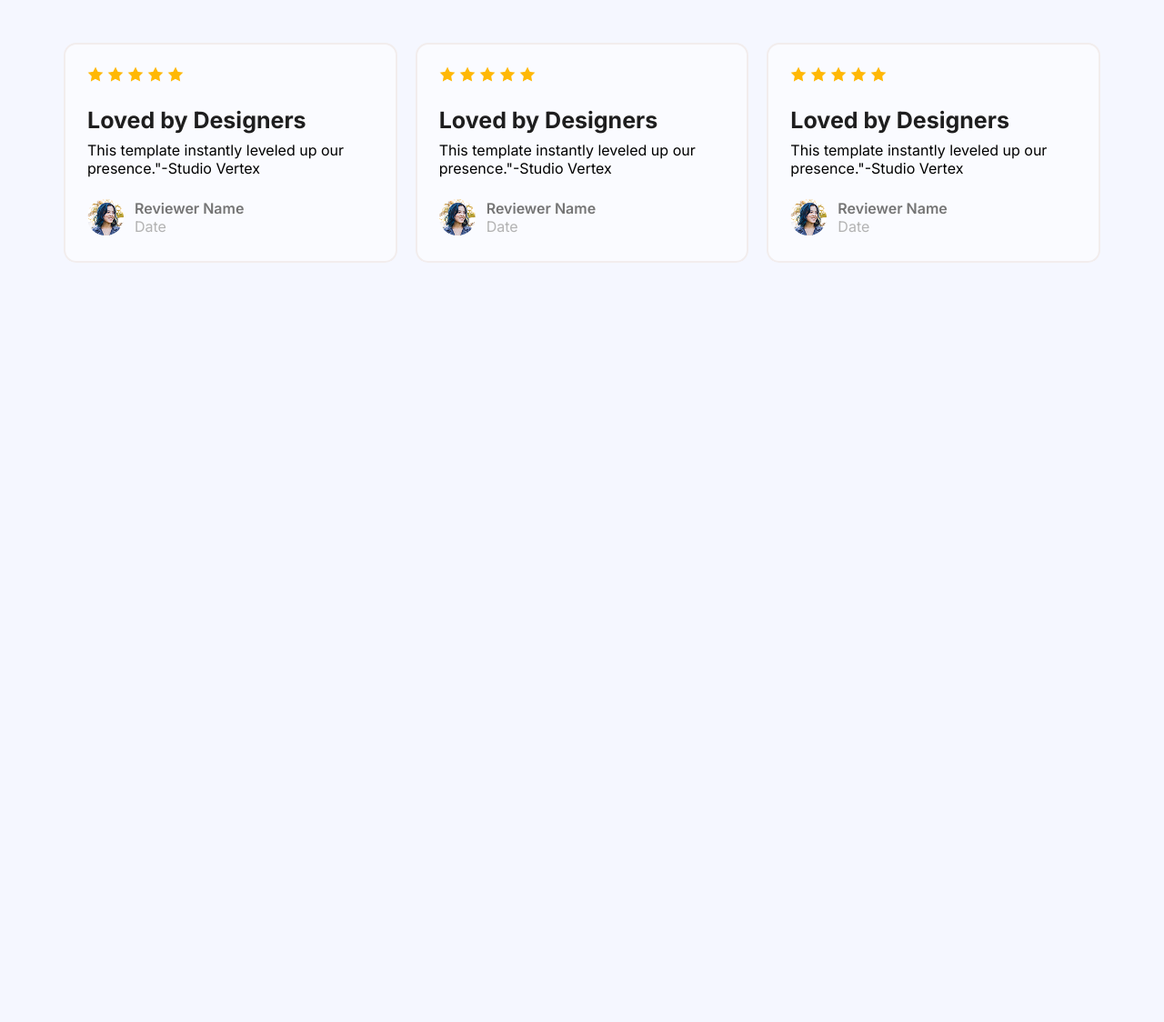
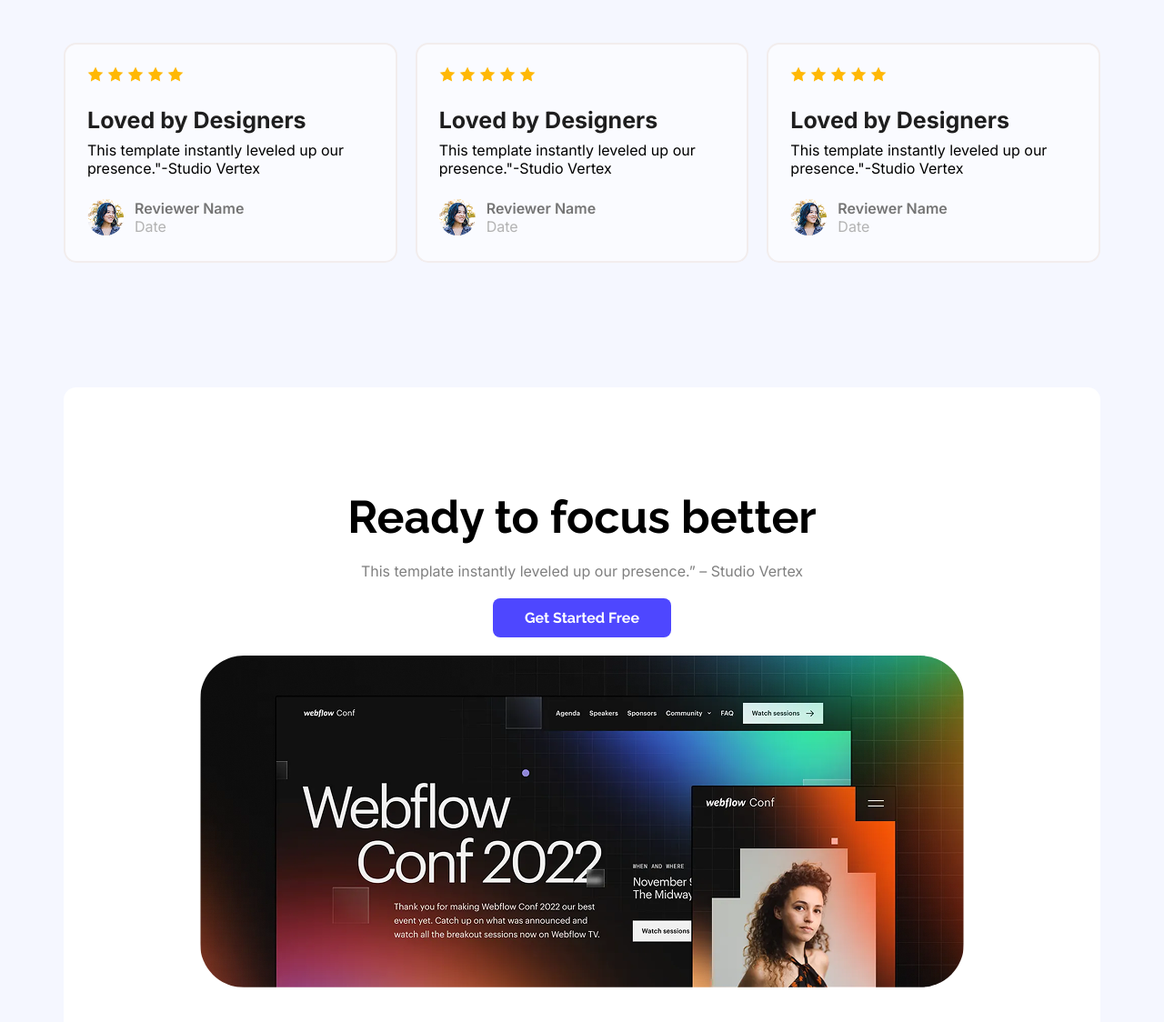
Before and after one commit to Riaz-45/Assignment-1, a plain HTML site: page index.html in a window 1280 px wide. Shown: the part 1746-2870 px from the top of the page at 91% size. Before the commit the page ends 2043 px from the top, so only its background shows below. Drawn offline with Linux system fonts and the light colour scheme.

Commit message:
added focus section

```diff
--- a/index.html
+++ b/index.html
@@ -138,6 +138,15 @@
                 </div>
             </div>
         </section>
+
+        <!-- Focus section -->
+
+        <section class="focus">
+            <h2 class="focus-title raleway-icons">Ready to focus better</h2>
+            <p class="focus-sub-title inter-logo">This template instantly leveled up our presence.” – Studio Vertex</p>
+            <div><button class="focus-btn raleway-icons btn-primary">Get Started Free</button></div>
+            <img class="focus-image" src="images/Assets/wc-big.png" alt="">
+        </section>
     </main>
     <footer>
 
--- a/styles/style.css
+++ b/styles/style.css
@@ -214,3 +214,35 @@ main{
 .rev-date{
     color: #B3B3B3;
 }
+
+/* focus section style */
+.focus{
+    text-align: center;
+    align-items: center;
+    background-color: #FFFFFF;
+    border-radius: 14px;
+    margin-top: 137px;
+    height: 697px;
+    padding: 71px 150px;
+}
+
+.focus-title{
+    color: #000000;
+    font-weight: bold;
+    font-size: 50px;
+    margin-bottom: 20px;
+}
+
+.focus-sub-title{
+    color: rgba(0, 0, 0, 50%);
+    margin-bottom: 20px;
+}
+
+.focus-btn{
+    margin-bottom: 20px;
+}
+
+.focus-image{
+    border-radius: 48px;
+    height: 365px;
+}
```
